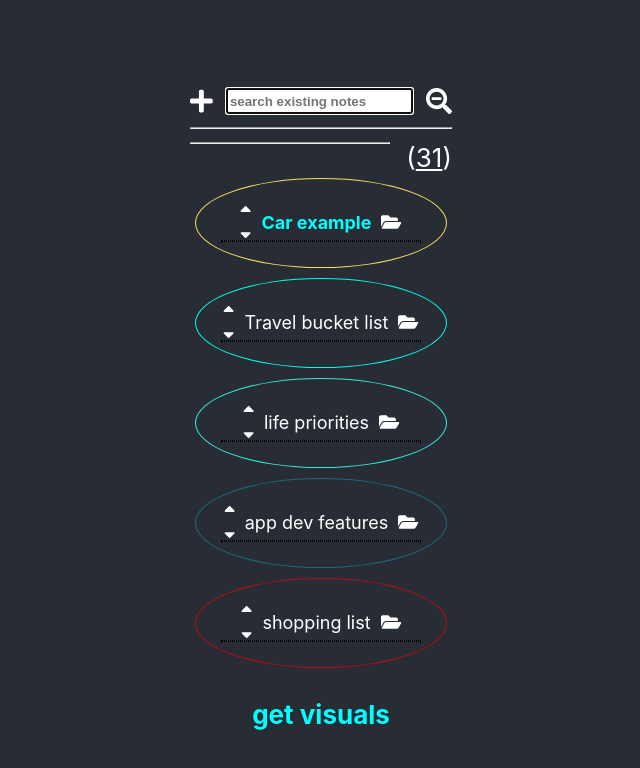
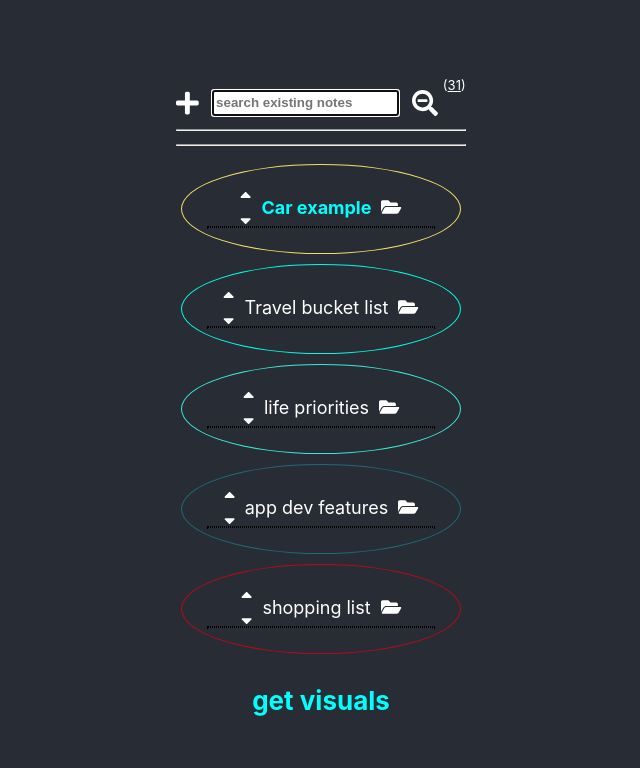
Before and after one commit to mrtplnkr/RelatableNotes, a React (Create React App) app: page /#/notepad/1 in a window 1280 px wide. Before the commit this address led to /#/notepad. Shown: the top 768 px of the page, without its empty margins (319-959 px from the left). Built offline with nearby package versions, Linux system fonts and the light colour scheme.

Commit message:
styling searchBar onScroll

```diff
--- a/src/App.css
+++ b/src/App.css
@@ -15,15 +15,17 @@
   }
 }
 
-.searchFieldFixed {
-  position: fixed;
-  height: 40px;
-}
-
 .scrollableContent {
   top: 40px;
   position: fixed;
   bottom:0;
+}
+
+.searchInputFixed {
+  position: fixed;
+  z-index: 3;
+  top: 0;
+  padding-top: 50px;
 }
 
 .App-header {
--- a/src/components/ReusableObject.tsx
+++ b/src/components/ReusableObject.tsx
@@ -25,7 +25,7 @@ export interface IReusableObjectProps {
     }>;
 }
 
-export const ReusableObject = React.memo((props: IReusableObjectProps) => {
+export const ReusableObject: React.FunctionComponent<IReusableObjectProps> = (props => {
 
     const [loading, setLoading] = useState<boolean>(true);
     const [children, setChildren] = useState<INote[]>([]);
--- a/src/components/organisms/SearchInputWithTypes.tsx
+++ b/src/components/organisms/SearchInputWithTypes.tsx
@@ -1,6 +1,7 @@
 import { faArrowUp, faPlus, faSearchMinus } from '@fortawesome/free-solid-svg-icons';
 import { FontAwesomeIcon } from '@fortawesome/react-fontawesome';
 import { timeout } from 'd3';
+import _ from 'lodash';
 import { useEffect, useState } from 'react';
 import scrollToElement from 'scroll-to-element';
 import { figureOutTheColor } from '../../data/functional';
@@ -39,33 +40,26 @@ export function SearchInputWithTypes (props: ISearchInputWithTypesProps) {
     if (searchText.length === 0) sendSearch(searchText);
   }, [searchText]);
 
-  const searchInputCLass = (scrollTop: number) => {
-    if (scrollTop > 10) return 'searchFieldFixed';
-    if (scrollTop === 0) return '';
+  window.addEventListener(
+    "scroll",
+    _.debounce(() => {
+      setScrollTop(document.documentElement.scrollTop);
+      setShowAllFound(false);
+    }, 0)
+  );
+
+  const navigateTo = (noteId: number) => {
+    if (lastScrolledNoteId !== props.foundNotes[0].id) {
+      setLastScrolledNoteId(props.foundNotes[0].id);
+    }
+    scrollToElement(`#lbl${noteId}`, { offset: 20 });
   };
 
-  const navigateTo = (noteId: number) => {
-    // setShowAllFound(false);
-    if (lastScrolledNoteId !== props.foundNotes[0].id) {
-      setLastScrolledNoteId(props.foundNotes[0].id);
-      scrollToElement(`#lbl${noteId}`, { offset: 20 });
-    }
-  };
-
-  useEffect(() => {
-    if (props.foundNotes.length === 1) {
-      timeout(() => {
-        navigateTo(props.foundNotes[0].id);
-      }, 999);
-    }
-  }, [props.foundNotes.map(x => x.id)]);
+  const [scrollTop, setScrollTop] = useState<number>();
 
   return (
-    <>
-    {console.log('log out here, it will show every time it changes, then go to chrome tools', showAllFound)}
-      <div className={searchInputCLass(document.documentElement.scrollTop)}>
-        <>
-            <div style={{display: 'flex', justifyContent: 'center', marginTop: '0.5em'}}>
+    <div className={scrollTop ? 'searchInputFixed' : ''}>
+      <div id="searchBar" style={{display: 'flex', justifyContent: 'center'}}>
         <FontAwesomeIcon title="add" onClick={() => addNoteHandler(searchText)} icon={faPlus}
           cursor='pointer' style={{display: 'flex', marginRight: '0.5em', justifyContent: 'center',
           color: props.exact ? 'red' : ''}}
@@ -74,32 +68,38 @@ export function SearchInputWithTypes (props: ISearchInputWithTypesProps) {
           onChange={(e: any) => setSearchText(e.target.value)}
           onKeyPress={(e: any) => doSearchHandler(e.key)}
         />
+        <div style={{display: 'flex'}}>
           <FontAwesomeIcon title="search" onClick={() => setSearchText('')} icon={faSearchMinus} cursor='pointer'
             style={{display: 'flex', marginLeft: '0.5em', justifyContent: 'center',
             color: figureOutTheColor(searchText, props.highlighted, false)}}
           />
+          <span id="spanNotesFound" style={{cursor: 'pointer', fontSize: '0.5em', marginTop: '-0.8rem', paddingLeft: '0.3rem'}}>
+            (<u onClick={() => {
+              if (!showAllFound && document.documentElement.scrollTop) {
+                scrollToElement('#root', {offset: 0, duration: 100});
+                timeout(() => setShowAllFound(x => !x), 200);
+              } else setShowAllFound(x => !x);
+            }}>{props.foundNotes ? props.foundNotes.length : 0}</u>)
+          </span>
+        </div>
       </div>
       <hr />
-          </>
-          {document.documentElement.scrollTop !== 0 &&
+      {scrollTop !== 0 &&
         <FontAwesomeIcon style={{ position: 'fixed', right: 50, bottom: 50 }} icon={faArrowUp}
           onClick={() => {
+            scrollToElement('#root', { offset: 0 });
             setShowAllFound(false);
-                scrollToElement('#root', { offset: 20 })}
-              } />}
-      </div>
-      <span id="spanNotesFound" style={{alignSelf: 'end', paddingLeft: '1rem', float: 'right'}}>
-        (<u onClick={(e) => setShowAllFound(x => !x)}>{props.foundNotes ? props.foundNotes.length : 0}</u>)
-      </span>
-      {showAllFound && <ul>
+          }} />
+      }
+      {showAllFound && <ul style={{listStyleType: 'none'}}>
         {props.foundNotes.map(x => {
           return (
             <li style={{ padding: '5px' }} key={x.id}>
-                <button onClick={() => navigateTo(x.id)}>{x.text}</button>
+                <button style={{border: '3px solid green'}} onClick={() => navigateTo(x.id)}>{x.text}</button>
             </li>
           );
         })}
       </ul>}
-    </>
+    </div>
   );
 }
--- a/src/pages/Notepad.tsx
+++ b/src/pages/Notepad.tsx
@@ -32,18 +32,12 @@ export function Notepad (props: INotepadProps) {
   return (
     <div>
       <div style={{justifyContent: 'center'}}>
-        <div style={{display: 'flex', flexDirection: 'row', alignItems: 'center'}}>
-          <div style={{flex: 1}}>
-            <div style={{}}>
         <SearchInputWithTypes {...{handleSearch, addNote,
           searchTerm: filter.text,
           exact: filter.exact,
           foundNotes: notes.filter(x => found?.includes(x.id)),
           highlighted: highlighted.length>0}} />
-            </div>
         <hr />
-          </div>
-        </div>
         {notes.some(x => x.cut) && <span style={{ position: 'absolute', right: 0 }}>
             {notes.find(x => x.cut)!.text}
             <FontAwesomeIcon onClick={() => dispatchNotes({ type: 'cancelCut', payload: notes[0] })} title='undo' cursor={'pointer'} icon={faUndo} style={{ padding: '0 0.5em' }} />
```
Lines whose indentation alone changed are shown as unchanged.
